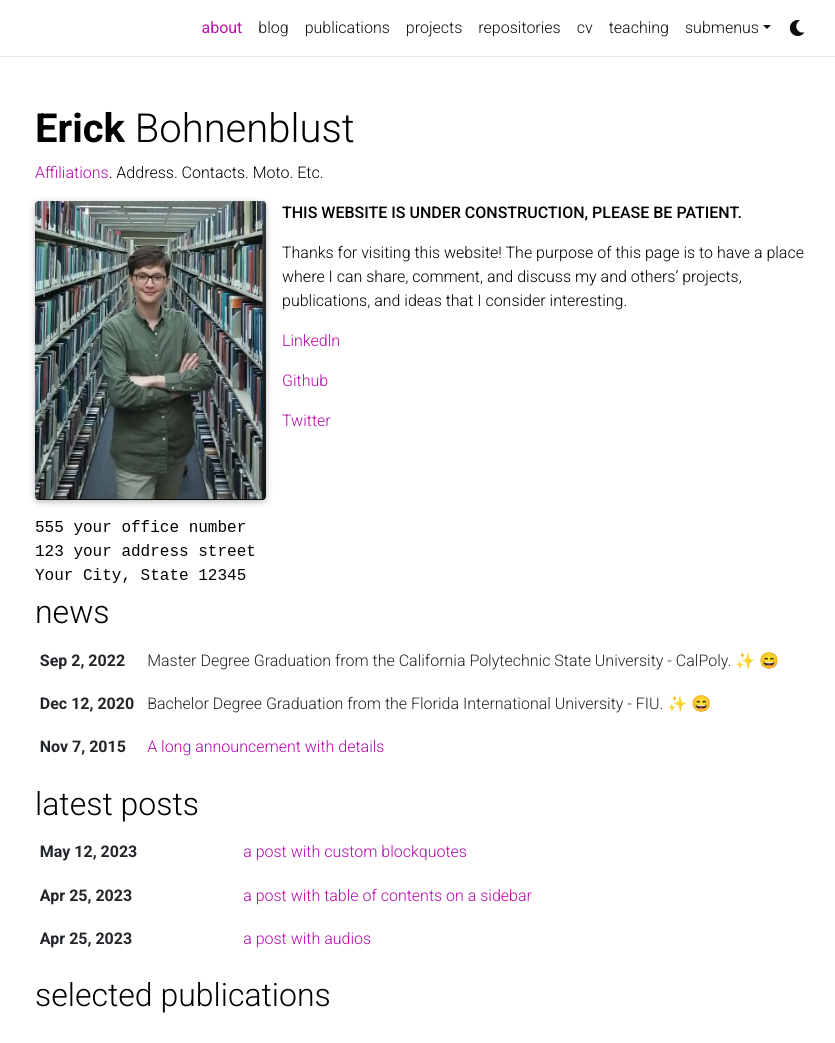
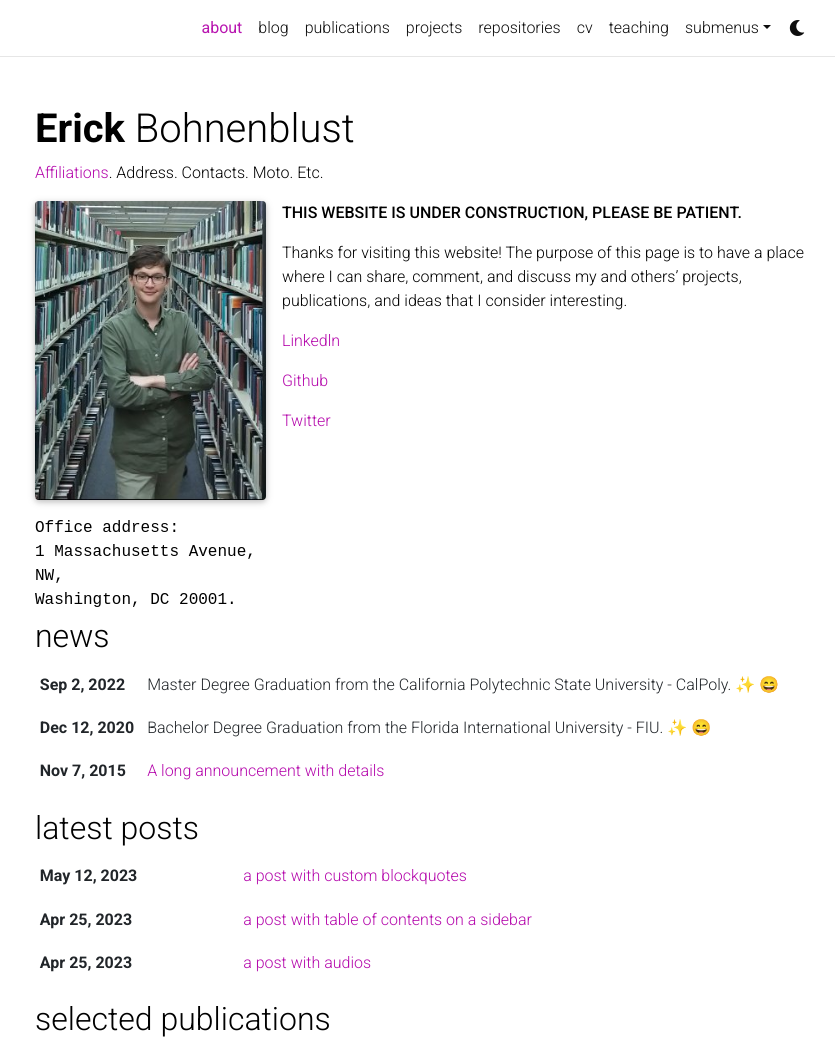
Before and after one commit to ebohnenb/ebohnenb.github.io, a Jekyll site: the page built from _pages/about.md, in a window 1280 px wide and 1356 px high, cut to the strip 0-1043 px from the top of the window. Shown: the whole strip, without its empty margins (220-1055 px from the left). Built offline with Jekyll 4.4.1, drawn with Linux system fonts in a browser that asks for light colours; full-size pictures stand in for the smaller copies a plugin makes; emoji names are drawn with the system emoji font; comment, search, counter and statistics services are not loaded; a style sheet for code colours, icons or effects is not loaded.

Commit message:
Update about.md

```diff
--- a/_pages/about.md
+++ b/_pages/about.md
@@ -9,9 +9,9 @@ profile:
   image: library_pic.jpg
   image_circular: false # crops the image to make it circular
   address: >
-    <p>555 your office number</p>
-    <p>123 your address street</p>
-    <p>Your City, State 12345</p>
+    <p>Office address: </p>
+    <p>1 Massachusetts Avenue, NW,</p>
+    <p>Washington, DC 20001.</p>
 
 news: true  # includes a list of news items
 latest_posts: true  # includes a list of the newest posts
```
